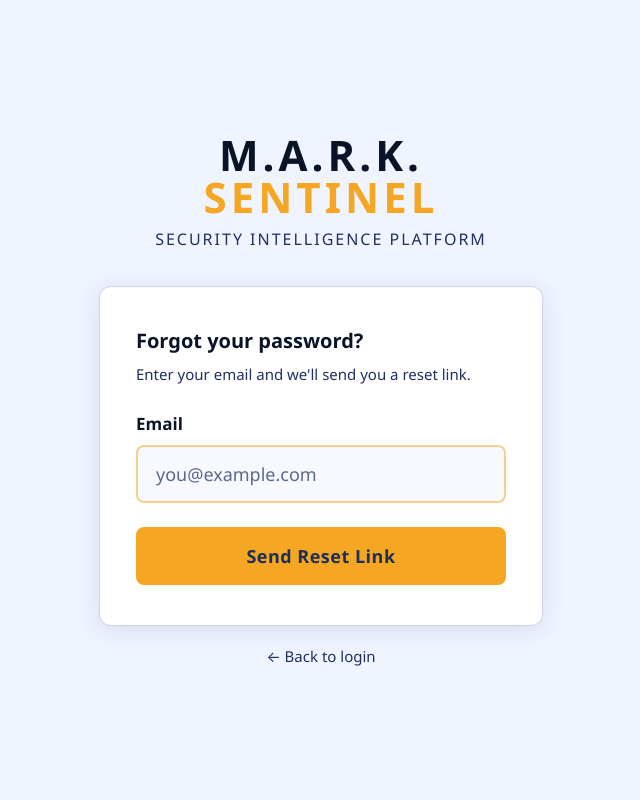
After one commit to audit-forge/mark-sentinel, a FastAPI app: template admin/templates/forgot_password.html in a window 1280 px wide. The commit adds this page. Shown: the whole page, without its empty margins (319-959 px from the left). Run offline with FastAPI, Linux system fonts and the light colour scheme; the template is opened without the code that fills it, so the values that code supplies are empty; parts of the project's set-up code (start-up, migrations or seed data) failed here and were passed over.

Commit message:
feat: full forgot password flow
- db.py: add password_resets table (token, expires_at, used)
- mailer.py: send_password_reset_email() with branded HTML template
- app.py: GET/POST /forgot-password, GET/POST /reset-password
  - tokens are secrets.token_urlsafe(32), expire in 1 hour, single-use
  - always shows same message whether email exists or not (no enumeration)
- forgot_password.html: standalone page matching login style
- reset_password.html: handles valid/expired/done states, live mismatch check
- login.html: "Forgot your password?" link below sign in button

Co-Authored-By: Claude Sonnet 4.6 <noreply@anthropic.com>

```diff
--- a/admin/app.py
+++ b/admin/app.py
@@ -288,6 +288,82 @@ async def remove_customer(request: Request, customer_id: str = Form(...)):
     return RedirectResponse("/customers", status_code=303)
 
 
+# ── Forgot / Reset password ───────────────────────────────────────────────────
+
+@app.get("/forgot-password", response_class=HTMLResponse)
+async def forgot_password_page(request: Request):
+    return templates.TemplateResponse("forgot_password.html", {"request": request, "sent": False})
+
+
+@app.post("/forgot-password", response_class=HTMLResponse)
+async def forgot_password_submit(request: Request, email: str = Form(...)):
+    with get_conn() as conn:
+        row = conn.execute(
+            "SELECT id FROM users WHERE email=? AND active=1", (email.strip().lower(),)
+        ).fetchone()
+        if row:
+            token = secrets.token_urlsafe(32)
+            expires = (datetime.now(timezone.utc) + timedelta(hours=1)).isoformat()
+            conn.execute(
+                "INSERT INTO password_resets (id, user_id, token, expires_at) VALUES (?,?,?,?)",
+                (str(uuid.uuid4()), row["id"], token, expires)
+            )
+            reset_url = f"http://{PUBLIC_IP}/reset-password?token={token}"
+            from mailer import send_password_reset_email
+            send_password_reset_email(email.strip().lower(), reset_url)
+    return templates.TemplateResponse("forgot_password.html", {"request": request, "sent": True})
+
+
+@app.get("/reset-password", response_class=HTMLResponse)
+async def reset_password_page(request: Request, token: str = ""):
+    valid = False
+    if token:
+        with get_conn() as conn:
+            row = conn.execute(
+                "SELECT * FROM password_resets WHERE token=? AND used=0", (token,)
+            ).fetchone()
+            if row:
+                expires = datetime.fromisoformat(row["expires_at"])
+                if expires > datetime.now(timezone.utc):
+                    valid = True
+    return templates.TemplateResponse("reset_password.html", {
+        "request": request, "token": token, "valid": valid, "done": False, "error": None
+    })
+
+
+@app.post("/reset-password", response_class=HTMLResponse)
+async def reset_password_submit(
+    request: Request,
+    token: str = Form(...),
+    new_password: str = Form(...),
+    confirm_password: str = Form(...),
+):
+    if new_password != confirm_password:
+        return templates.TemplateResponse("reset_password.html", {
+            "request": request, "token": token, "valid": True,
+            "done": False, "error": "Passwords do not match"
+        })
+    with get_conn() as conn:
+        row = conn.execute(
+            "SELECT * FROM password_resets WHERE token=? AND used=0", (token,)
+        ).fetchone()
+        if not row:
+            return templates.TemplateResponse("reset_password.html", {
+                "request": request, "token": token, "valid": False, "done": False, "error": None
+            })
+        expires = datetime.fromisoformat(row["expires_at"])
+        if expires <= datetime.now(timezone.utc):
+            return templates.TemplateResponse("reset_password.html", {
+                "request": request, "token": token, "valid": False, "done": False, "error": None
+            })
+        conn.execute("UPDATE users SET password_hash=? WHERE id=?",
+                     (hash_password(new_password), row["user_id"]))
+        conn.execute("UPDATE password_resets SET used=1 WHERE token=?", (token,))
+    return templates.TemplateResponse("reset_password.html", {
+        "request": request, "token": "", "valid": False, "done": True, "error": None
+    })
+
+
 # ── Account ───────────────────────────────────────────────────────────────────
 
 @app.get("/account", response_class=HTMLResponse)
--- /dev/null
+++ b/admin/templates/forgot_password.html
@@ -0,0 +1,77 @@
+<!DOCTYPE html>
+<html lang="en" data-theme="light">
+<head>
+<meta charset="UTF-8">
+<meta name="viewport" content="width=device-width, initial-scale=1.0">
+<title>M.A.R.K. Sentinel — Forgot Password</title>
+<script>
+  (function() {
+    var t = localStorage.getItem('theme') || 'light';
+    document.documentElement.setAttribute('data-theme', t);
+  })();
+</script>
+<style>
+:root {
+  --bg: #f0f4ff; --bg-card: #ffffff; --bg-input: #f7f9ff;
+  --border: #ccd3e8; --border-in: #8a9abf;
+  --text: #0a1428; --text-sub: #1e3060; --placeholder: #5a6a8a;
+  --accent: #f5a623; --accent-hov: #e09410; --accent-btn: #1a2f5a;
+  --focus-bdr: #f5a62380; --shadow: 0 4px 24px rgba(26,47,90,0.12);
+}
+[data-theme="dark"] {
+  --bg: #0e1525; --bg-card: #162040; --bg-input: #0e1525;
+  --border: #1e2d50; --border-in: #3d5585;
+  --text: #f0f4ff; --text-sub: #b0c4e8; --placeholder: #5a6a8a;
+  --accent: #f5a623; --accent-hov: #e09410; --accent-btn: #0e1525;
+  --focus-bdr: #f5a62360; --shadow: 0 4px 24px rgba(0,0,0,0.40);
+}
+* { box-sizing: border-box; margin: 0; padding: 0; }
+body { font-family: 'Segoe UI', system-ui, -apple-system, sans-serif; font-size: 18px; background: var(--bg); color: var(--text); min-height: 100vh; display: flex; align-items: center; justify-content: center; transition: background .2s, color .2s; }
+.wrap { width: 100%; max-width: 500px; padding: 28px; }
+.brand { text-align: center; margin-bottom: 36px; }
+.brand-name { font-size: 42px; font-weight: 800; color: var(--text); letter-spacing: 4px; line-height: 1; }
+.brand-name span { color: var(--accent); }
+.brand-sub { font-size: 16px; color: var(--text-sub); letter-spacing: 2px; margin-top: 10px; text-transform: uppercase; }
+.card { background: var(--bg-card); border-radius: 12px; padding: 40px 36px; box-shadow: var(--shadow); border: 1px solid var(--border); }
+.card-title { font-size: 20px; font-weight: 700; color: var(--text); margin-bottom: 10px; }
+.card-sub { font-size: 15px; color: var(--text-sub); margin-bottom: 28px; }
+.form-group { margin-bottom: 24px; }
+label { display: block; font-size: 17px; font-weight: 700; color: var(--text); margin-bottom: 10px; }
+input { background: var(--bg-input); border: 2px solid var(--border-in); color: var(--text); padding: 15px 18px; border-radius: 8px; font-family: inherit; font-size: 18px; width: 100%; transition: border-color .15s; }
+input:focus { outline: none; border-color: var(--focus-bdr); }
+input::placeholder { color: var(--placeholder); opacity: 1; }
+.btn { width: 100%; padding: 17px; background: var(--accent); color: var(--accent-btn); font-weight: 700; font-family: inherit; font-size: 18px; border: none; border-radius: 8px; cursor: pointer; letter-spacing: .5px; transition: background .15s; }
+.btn:hover { background: var(--accent-hov); }
+.success { background: #f0fff8; border: 1px solid #00cc6640; border-radius: 8px; padding: 20px; text-align: center; color: #007733; font-size: 16px; line-height: 1.6; }
+.back-link { display: block; text-align: center; margin-top: 20px; font-size: 15px; color: var(--text-sub); text-decoration: none; }
+.back-link:hover { color: var(--accent); }
+</style>
+</head>
+<body>
+<div class="wrap">
+  <div class="brand">
+    <div class="brand-name">M.A.R.K. <span>SENTINEL</span></div>
+    <div class="brand-sub">Security Intelligence Platform</div>
+  </div>
+  <div class="card">
+    {% if sent %}
+      <div class="success">
+        &#10003; If that email address is registered, a reset link has been sent.<br><br>
+        Check your inbox and follow the link — it expires in 1 hour.
+      </div>
+    {% else %}
+      <div class="card-title">Forgot your password?</div>
+      <div class="card-sub">Enter your email and we'll send you a reset link.</div>
+      <form method="post" action="/forgot-password">
+        <div class="form-group">
+          <label>Email</label>
+          <input type="email" name="email" placeholder="you@example.com" required autofocus>
+        </div>
+        <button type="submit" class="btn">Send Reset Link</button>
+      </form>
+    {% endif %}
+  </div>
+  <a href="/login" class="back-link">&#8592; Back to login</a>
+</div>
+</body>
+</html>
--- a/admin/templates/login.html
+++ b/admin/templates/login.html
@@ -177,6 +177,9 @@ input::placeholder { color: var(--placeholder); opacity: 1; }
         <input type="password" name="password" placeholder="••••••••" required>
       </div>
       <button type="submit" class="btn">Sign In</button>
+      <div style="text-align:center;margin-top:18px">
+        <a href="/forgot-password" style="font-size:15px;color:var(--text-sub);text-decoration:none">Forgot your password?</a>
+      </div>
     </form>
   </div>
   <div class="bottom-row" style="margin-top:16px;margin-bottom:0">
```
Also changed, not shown: admin/db.py (+7 -0 lines), admin/mailer.py (+48 -0 lines), admin/templates/reset_password.html (added, +113 -0 lines).
